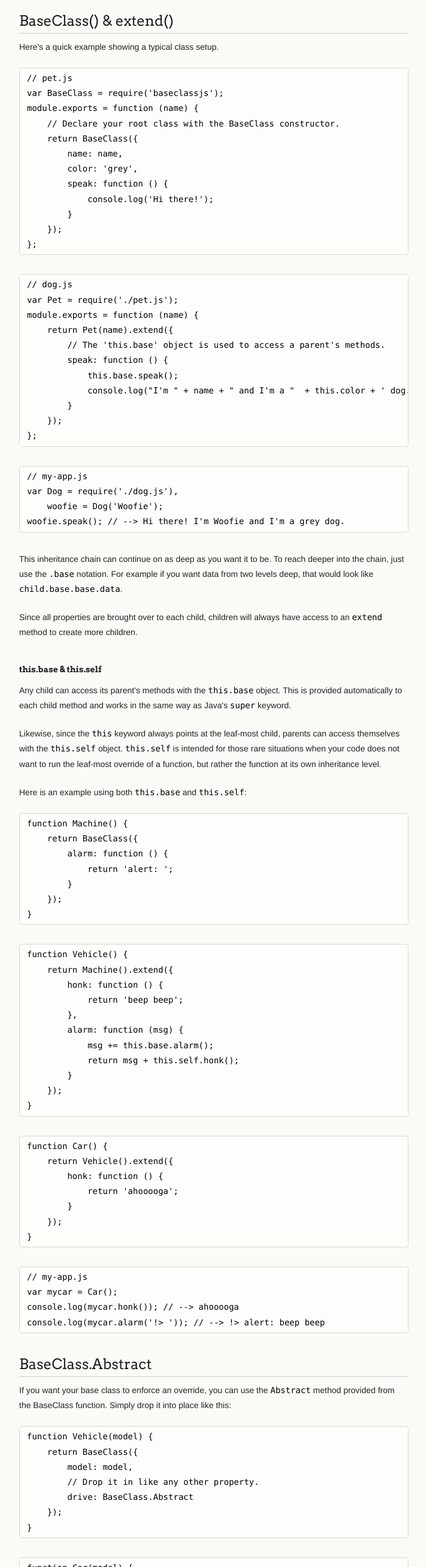
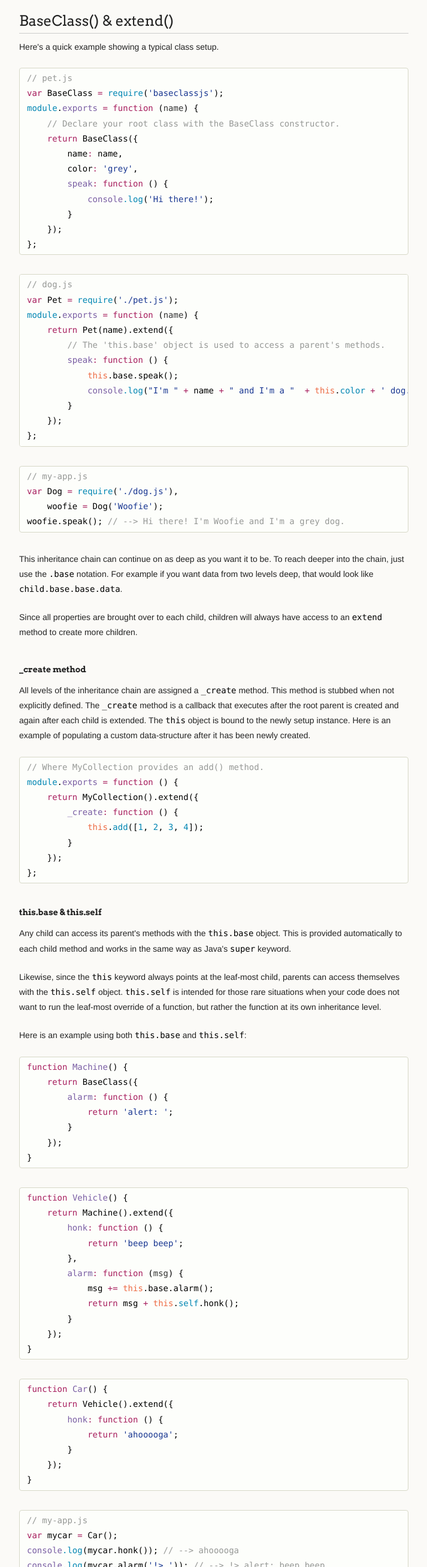
Before and after one commit to cobbdb/baseclass, a plain HTML site: page index.html in a window 1280 px wide. Shown: the part 1740-4353 px from the top of the page at 60% size, without its empty margins (278-991 px from the left). Drawn offline with Linux system fonts and the light colour scheme.

Commit message:
Create gh-pages branch via GitHub

```diff
--- a/index.html
+++ b/index.html
@@ -6,7 +6,7 @@
     <title>Baseclass by cobbdb</title>
 
     <link rel="stylesheet" href="stylesheets/styles.css">
-    <link rel="stylesheet" href="stylesheets/pygment_trac.css">
+    <link rel="stylesheet" href="stylesheets/github-light.css">
     <script src="javascripts/scale.fix.js"></script>
     <meta name="viewport" content="width=device-width, initial-scale=1, user-scalable=no">
     <!--[if lt IE 9]>
@@ -59,33 +59,33 @@ after it is <code>npm install</code>'d.</p>
 <p>Here's a quick example showing a typical class setup.</p>
 
 <div class="highlight highlight-javascript"><pre><span class="pl-c">// pet.js</span>
-<span class="pl-s">var</span> BaseClass <span class="pl-k">=</span> <span class="pl-s3">require</span>(<span class="pl-s1"><span class="pl-pds">'</span>baseclassjs<span class="pl-pds">'</span></span>);
-<span class="pl-s3">module</span>.<span class="pl-en">exports</span> <span class="pl-k">=</span> <span class="pl-st">function</span> (<span class="pl-vpf">name</span>) {
+<span class="pl-k">var</span> BaseClass <span class="pl-k">=</span> <span class="pl-c1">require</span>(<span class="pl-s"><span class="pl-pds">'</span>baseclassjs<span class="pl-pds">'</span></span>);
+<span class="pl-c1">module</span>.<span class="pl-en">exports</span> <span class="pl-k">=</span> <span class="pl-k">function</span> (<span class="pl-smi">name</span>) {
     <span class="pl-c">// Declare your root class with the BaseClass constructor.</span>
     <span class="pl-k">return</span> BaseClass({
         name<span class="pl-k">:</span> name,
-        color<span class="pl-k">:</span> <span class="pl-s1"><span class="pl-pds">'</span>grey<span class="pl-pds">'</span></span>,
-        <span class="pl-en">speak</span>: <span class="pl-st">function</span> () {
-            <span class="pl-en">console</span><span class="pl-s3">.log</span>(<span class="pl-s1"><span class="pl-pds">'</span>Hi there!<span class="pl-pds">'</span></span>);
+        color<span class="pl-k">:</span> <span class="pl-s"><span class="pl-pds">'</span>grey<span class="pl-pds">'</span></span>,
+        <span class="pl-en">speak</span><span class="pl-k">:</span> <span class="pl-k">function</span> () {
+            <span class="pl-en">console</span><span class="pl-c1">.log</span>(<span class="pl-s"><span class="pl-pds">'</span>Hi there!<span class="pl-pds">'</span></span>);
         }
     });
 };</pre></div>
 
 <div class="highlight highlight-javascript"><pre><span class="pl-c">// dog.js</span>
-<span class="pl-s">var</span> Pet <span class="pl-k">=</span> <span class="pl-s3">require</span>(<span class="pl-s1"><span class="pl-pds">'</span>./pet.js<span class="pl-pds">'</span></span>);
-<span class="pl-s3">module</span>.<span class="pl-en">exports</span> <span class="pl-k">=</span> <span class="pl-st">function</span> (<span class="pl-vpf">name</span>) {
+<span class="pl-k">var</span> Pet <span class="pl-k">=</span> <span class="pl-c1">require</span>(<span class="pl-s"><span class="pl-pds">'</span>./pet.js<span class="pl-pds">'</span></span>);
+<span class="pl-c1">module</span>.<span class="pl-en">exports</span> <span class="pl-k">=</span> <span class="pl-k">function</span> (<span class="pl-smi">name</span>) {
     <span class="pl-k">return</span> Pet(name).extend({
         <span class="pl-c">// The 'this.base' object is used to access a parent's methods.</span>
-        <span class="pl-en">speak</span>: <span class="pl-st">function</span> () {
+        <span class="pl-en">speak</span><span class="pl-k">:</span> <span class="pl-k">function</span> () {
             <span class="pl-v">this</span>.base.speak();
-            <span class="pl-en">console</span><span class="pl-s3">.log</span>(<span class="pl-s1"><span class="pl-pds">"</span>I'm <span class="pl-pds">"</span></span> <span class="pl-k">+</span> name <span class="pl-k">+</span> <span class="pl-s1"><span class="pl-pds">"</span> and I'm a <span class="pl-pds">"</span></span>  <span class="pl-k">+</span> <span class="pl-v">this</span>.<span class="pl-sc">color</span> <span class="pl-k">+</span> <span class="pl-s1"><span class="pl-pds">'</span> dog.<span class="pl-pds">'</span></span>);
+            <span class="pl-en">console</span><span class="pl-c1">.log</span>(<span class="pl-s"><span class="pl-pds">"</span>I'm <span class="pl-pds">"</span></span> <span class="pl-k">+</span> name <span class="pl-k">+</span> <span class="pl-s"><span class="pl-pds">"</span> and I'm a <span class="pl-pds">"</span></span>  <span class="pl-k">+</span> <span class="pl-v">this</span>.<span class="pl-c1">color</span> <span class="pl-k">+</span> <span class="pl-s"><span class="pl-pds">'</span> dog.<span class="pl-pds">'</span></span>);
         }
     });
 };</pre></div>
 
 <div class="highlight highlight-javascript"><pre><span class="pl-c">// my-app.js</span>
-<span class="pl-s">var</span> Dog <span class="pl-k">=</span> <span class="pl-s3">require</span>(<span class="pl-s1"><span class="pl-pds">'</span>./dog.js<span class="pl-pds">'</span></span>),
-    woofie <span class="pl-k">=</span> Dog(<span class="pl-s1"><span class="pl-pds">'</span>Woofie<span class="pl-pds">'</span></span>);
+<span class="pl-k">var</span> Dog <span class="pl-k">=</span> <span class="pl-c1">require</span>(<span class="pl-s"><span class="pl-pds">'</span>./dog.js<span class="pl-pds">'</span></span>),
+    woofie <span class="pl-k">=</span> Dog(<span class="pl-s"><span class="pl-pds">'</span>Woofie<span class="pl-pds">'</span></span>);
 woofie.speak(); <span class="pl-c">// --&gt; Hi there! I'm Woofie and I'm a grey dog.</span></pre></div>
 
 <p>This inheritance chain can continue on as deep as you want it to be. To
@@ -95,6 +95,25 @@ like <code>child.base.base.data</code>.</p>
 
 <p>Since all properties are brought over to each child, children will always
 have access to an <code>extend</code> method to create more children.</p>
+
+<h4>
+<a id="_create-method" class="anchor" href="#_create-method" aria-hidden="true"><span class="octicon octicon-link"></span></a>_create method</h4>
+
+<p>All levels of the inheritance chain are assigned a <code>_create</code> method. This
+method is stubbed when not explicitly defined. The <code>_create</code> method is
+a callback that executes after the root parent is created and again after
+each child is extended. The <code>this</code> object is bound to the newly setup
+instance. Here is an example of populating a custom data-structure after
+it has been newly created.</p>
+
+<div class="highlight highlight-javascript"><pre><span class="pl-c">// Where MyCollection provides an add() method.</span>
+<span class="pl-c1">module</span>.<span class="pl-en">exports</span> <span class="pl-k">=</span> <span class="pl-k">function</span> () {
+    <span class="pl-k">return</span> MyCollection().extend({
+        <span class="pl-en">_create</span><span class="pl-k">:</span> <span class="pl-k">function</span> () {
+            <span class="pl-v">this</span>.<span class="pl-c1">add</span>([<span class="pl-c1">1</span>, <span class="pl-c1">2</span>, <span class="pl-c1">3</span>, <span class="pl-c1">4</span>]);
+        }
+    });
+};</pre></div>
 
 <h4>
 <a id="thisbase--thisself" class="anchor" href="#thisbase--thisself" aria-hidden="true"><span class="octicon octicon-link"></span></a>this.base &amp; this.self</h4>
@@ -111,38 +130,38 @@ inheritance level.</p>
 
 <p>Here is an example using both <code>this.base</code> and <code>this.self</code>:</p>
 
-<div class="highlight highlight-javascript"><pre><span class="pl-st">function</span> <span class="pl-en">Machine</span>() {
+<div class="highlight highlight-javascript"><pre><span class="pl-k">function</span> <span class="pl-en">Machine</span>() {
     <span class="pl-k">return</span> BaseClass({
-        <span class="pl-en">alarm</span>: <span class="pl-st">function</span> () {
-            <span class="pl-k">return</span> <span class="pl-s1"><span class="pl-pds">'</span>alert: <span class="pl-pds">'</span></span>;
+        <span class="pl-en">alarm</span><span class="pl-k">:</span> <span class="pl-k">function</span> () {
+            <span class="pl-k">return</span> <span class="pl-s"><span class="pl-pds">'</span>alert: <span class="pl-pds">'</span></span>;
         }
     });
 }</pre></div>
 
-<div class="highlight highlight-javascript"><pre><span class="pl-st">function</span> <span class="pl-en">Vehicle</span>() {
+<div class="highlight highlight-javascript"><pre><span class="pl-k">function</span> <span class="pl-en">Vehicle</span>() {
     <span class="pl-k">return</span> Machine().extend({
-        <span class="pl-en">honk</span>: <span class="pl-st">function</span> () {
-            <span class="pl-k">return</span> <span class="pl-s1"><span class="pl-pds">'</span>beep beep<span class="pl-pds">'</span></span>;
+        <span class="pl-en">honk</span><span class="pl-k">:</span> <span class="pl-k">function</span> () {
+            <span class="pl-k">return</span> <span class="pl-s"><span class="pl-pds">'</span>beep beep<span class="pl-pds">'</span></span>;
         },
-        <span class="pl-en">alarm</span>: <span class="pl-st">function</span> (<span class="pl-vpf">msg</span>) {
+        <span class="pl-en">alarm</span><span class="pl-k">:</span> <span class="pl-k">function</span> (<span class="pl-smi">msg</span>) {
             msg <span class="pl-k">+=</span> <span class="pl-v">this</span>.base.alarm();
-            <span class="pl-k">return</span> msg <span class="pl-k">+</span> <span class="pl-v">this</span>.<span class="pl-sc">self</span>.honk();
+            <span class="pl-k">return</span> msg <span class="pl-k">+</span> <span class="pl-v">this</span>.<span class="pl-c1">self</span>.honk();
         }
     });
 }</pre></div>
 
-<div class="highlight highlight-javascript"><pre><span class="pl-st">function</span> <span class="pl-en">Car</span>() {
+<div class="highlight highlight-javascript"><pre><span class="pl-k">function</span> <span class="pl-en">Car</span>() {
     <span class="pl-k">return</span> Vehicle().extend({
-        <span class="pl-en">honk</span>: <span class="pl-st">function</span> () {
-            <span class="pl-k">return</span> <span class="pl-s1"><span class="pl-pds">'</span>ahooooga<span class="pl-pds">'</span></span>;
+        <span class="pl-en">honk</span><span class="pl-k">:</span> <span class="pl-k">function</span> () {
+            <span class="pl-k">return</span> <span class="pl-s"><span class="pl-pds">'</span>ahooooga<span class="pl-pds">'</span></span>;
         }
     });
 }</pre></div>
 
 <div class="highlight highlight-javascript"><pre><span class="pl-c">// my-app.js</span>
-<span class="pl-s">var</span> mycar <span class="pl-k">=</span> Car();
-<span class="pl-en">console</span><span class="pl-s3">.log</span>(mycar.honk()); <span class="pl-c">// --&gt; ahooooga</span>
-<span class="pl-en">console</span><span class="pl-s3">.log</span>(mycar.alarm(<span class="pl-s1"><span class="pl-pds">'</span>!&gt; <span class="pl-pds">'</span></span>)); <span class="pl-c">// --&gt; !&gt; alert: beep beep</span></pre></div>
+<span class="pl-k">var</span> mycar <span class="pl-k">=</span> Car();
+<span class="pl-en">console</span><span class="pl-c1">.log</span>(mycar.honk()); <span class="pl-c">// --&gt; ahooooga</span>
+<span class="pl-en">console</span><span class="pl-c1">.log</span>(mycar.alarm(<span class="pl-s"><span class="pl-pds">'</span>!&gt; <span class="pl-pds">'</span></span>)); <span class="pl-c">// --&gt; !&gt; alert: beep beep</span></pre></div>
 
 <h2>
 <a id="baseclassabstract" class="anchor" href="#baseclassabstract" aria-hidden="true"><span class="octicon octicon-link"></span></a>BaseClass.Abstract</h2>
@@ -151,7 +170,7 @@ inheritance level.</p>
 <code>Abstract</code> method provided from the BaseClass function. Simply drop it into
 place like this:</p>
 
-<div class="highlight highlight-javascript"><pre><span class="pl-st">function</span> <span class="pl-en">Vehicle</span>(<span class="pl-vpf">model</span>) {
+<div class="highlight highlight-javascript"><pre><span class="pl-k">function</span> <span class="pl-en">Vehicle</span>(<span class="pl-smi">model</span>) {
     <span class="pl-k">return</span> BaseClass({
         model<span class="pl-k">:</span> model,
         <span class="pl-c">// Drop it in like any other property.</span>
@@ -159,15 +178,15 @@ place like this:</p>
     });
 }</pre></div>
 
-<div class="highlight highlight-javascript"><pre><span class="pl-st">function</span> <span class="pl-en">Car</span>(<span class="pl-vpf">model</span>) {
+<div class="highlight highlight-javascript"><pre><span class="pl-k">function</span> <span class="pl-en">Car</span>(<span class="pl-smi">model</span>) {
     <span class="pl-k">return</span> Vehicle(model).extend({
-        color<span class="pl-k">:</span> <span class="pl-s1"><span class="pl-pds">'</span>blue<span class="pl-pds">'</span></span>
+        color<span class="pl-k">:</span> <span class="pl-s"><span class="pl-pds">'</span>blue<span class="pl-pds">'</span></span>
         <span class="pl-c">// Notice we did -not- override the drive() method.</span>
     });
 }</pre></div>
 
 <div class="highlight highlight-javascript"><pre><span class="pl-c">// my-app.js</span>
-<span class="pl-s">var</span> mycar <span class="pl-k">=</span> Car(<span class="pl-s1"><span class="pl-pds">'</span>Honda<span class="pl-pds">'</span></span>);
+<span class="pl-k">var</span> mycar <span class="pl-k">=</span> Car(<span class="pl-s"><span class="pl-pds">'</span>Honda<span class="pl-pds">'</span></span>);
 mycar.drive(); <span class="pl-c">// --&gt; Throws JS Error!</span></pre></div>
 
 <p>Calling an abstract method that has not been overridden will result in a
@@ -180,7 +199,7 @@ JS Error being thrown.</p>
 provided to all children. This can be done easily with the <code>Stub</code> method.</p>
 
 <div class="highlight highlight-javascript"><pre><span class="pl-c">// vehicle.js</span>
-<span class="pl-s">var</span> <span class="pl-en">Vehicle</span> <span class="pl-k">=</span> <span class="pl-st">function</span> (<span class="pl-vpf">model</span>) {
+<span class="pl-k">var</span> <span class="pl-en">Vehicle</span> <span class="pl-k">=</span> <span class="pl-k">function</span> (<span class="pl-smi">model</span>) {
     <span class="pl-k">return</span> BaseClass({
         model<span class="pl-k">:</span> model,
         <span class="pl-c">// Drop it in like any other property.</span>
@@ -189,15 +208,15 @@ provided to all children. This can be done easily with the <code>Stub</code> met
 };</pre></div>
 
 <div class="highlight highlight-javascript"><pre><span class="pl-c">// car.js</span>
-<span class="pl-s">var</span> <span class="pl-en">Car</span> <span class="pl-k">=</span> <span class="pl-st">function</span> (<span class="pl-vpf">model</span>) {
+<span class="pl-k">var</span> <span class="pl-en">Car</span> <span class="pl-k">=</span> <span class="pl-k">function</span> (<span class="pl-smi">model</span>) {
     <span class="pl-k">return</span> Vehicle(model).extend({
-        weight<span class="pl-k">:</span> <span class="pl-s1"><span class="pl-pds">'</span>1000lbs<span class="pl-pds">'</span></span>
+        weight<span class="pl-k">:</span> <span class="pl-s"><span class="pl-pds">'</span>1000lbs<span class="pl-pds">'</span></span>
         <span class="pl-c">// Notice we did -not- override the honk() method.</span>
     });
 };</pre></div>
 
 <div class="highlight highlight-javascript"><pre><span class="pl-c">// my-app.js</span>
-<span class="pl-s">var</span> whip <span class="pl-k">=</span> Car(<span class="pl-s1"><span class="pl-pds">'</span>Honda<span class="pl-pds">'</span></span>);
+<span class="pl-k">var</span> whip <span class="pl-k">=</span> Car(<span class="pl-s"><span class="pl-pds">'</span>Honda<span class="pl-pds">'</span></span>);
 whip.honk(); <span class="pl-c">// --&gt; Nothing happens.</span></pre></div>
 
 <h2>
@@ -209,20 +228,20 @@ contain an <code>implement()</code> method used to attach one or more
 interfaces.</p>
 
 <div class="highlight highlight-javascript"><pre><span class="pl-c">// honkable.js</span>
-<span class="pl-s">var</span> BaseClass <span class="pl-k">=</span> <span class="pl-s3">require</span>(<span class="pl-s1"><span class="pl-pds">'</span>baseclassjs<span class="pl-pds">'</span></span>);
-<span class="pl-sv">module</span>.exports <span class="pl-k">=</span> BaseClass.Interface({
-    <span class="pl-en">honk</span>: <span class="pl-st">function</span> () {
-        <span class="pl-k">return</span> <span class="pl-s1"><span class="pl-pds">'</span>beep beep<span class="pl-pds">'</span></span>;
+<span class="pl-k">var</span> BaseClass <span class="pl-k">=</span> <span class="pl-c1">require</span>(<span class="pl-s"><span class="pl-pds">'</span>baseclassjs<span class="pl-pds">'</span></span>);
+<span class="pl-c1">module</span>.exports <span class="pl-k">=</span> BaseClass.Interface({
+    <span class="pl-en">honk</span><span class="pl-k">:</span> <span class="pl-k">function</span> () {
+        <span class="pl-k">return</span> <span class="pl-s"><span class="pl-pds">'</span>beep beep<span class="pl-pds">'</span></span>;
     }
 });</pre></div>
 
 <div class="highlight highlight-javascript"><pre><span class="pl-c">// car.js</span>
-<span class="pl-s">var</span> Vehicle <span class="pl-k">=</span> <span class="pl-s3">require</span>(<span class="pl-s1"><span class="pl-pds">'</span>./vehicle.js<span class="pl-pds">'</span></span>),
-    Honkable <span class="pl-k">=</span> <span class="pl-s3">require</span>(<span class="pl-s1"><span class="pl-pds">'</span>./honkable.js<span class="pl-pds">'</span></span>),
-    Driveable <span class="pl-k">=</span> <span class="pl-s3">require</span>(<span class="pl-s1"><span class="pl-pds">'</span>./driveable.js<span class="pl-pds">'</span></span>);
-<span class="pl-s3">module</span>.<span class="pl-en">exports</span> <span class="pl-k">=</span> <span class="pl-st">function</span> (<span class="pl-vpf">model</span>) {
+<span class="pl-k">var</span> Vehicle <span class="pl-k">=</span> <span class="pl-c1">require</span>(<span class="pl-s"><span class="pl-pds">'</span>./vehicle.js<span class="pl-pds">'</span></span>),
+    Honkable <span class="pl-k">=</span> <span class="pl-c1">require</span>(<span class="pl-s"><span class="pl-pds">'</span>./honkable.js<span class="pl-pds">'</span></span>),
+    Driveable <span class="pl-k">=</span> <span class="pl-c1">require</span>(<span class="pl-s"><span class="pl-pds">'</span>./driveable.js<span class="pl-pds">'</span></span>);
+<span class="pl-c1">module</span>.<span class="pl-en">exports</span> <span class="pl-k">=</span> <span class="pl-k">function</span> (<span class="pl-smi">model</span>) {
     <span class="pl-k">return</span> Vehicle(model).extend({
-        weight<span class="pl-k">:</span> <span class="pl-s1"><span class="pl-pds">'</span>1000lbs<span class="pl-pds">'</span></span>
+        weight<span class="pl-k">:</span> <span class="pl-s"><span class="pl-pds">'</span>1000lbs<span class="pl-pds">'</span></span>
     }).implement(
         Honkable,
         Driveable
@@ -230,8 +249,8 @@ interfaces.</p>
 };</pre></div>
 
 <div class="highlight highlight-javascript"><pre><span class="pl-c">// myapp.js</span>
-<span class="pl-s">var</span> Car <span class="pl-k">=</span> <span class="pl-s3">require</span>(<span class="pl-s1"><span class="pl-pds">'</span>./cat.js<span class="pl-pds">'</span></span>);
-mycar <span class="pl-k">=</span> Car(<span class="pl-s1"><span class="pl-pds">'</span>honda<span class="pl-pds">'</span></span>);
+<span class="pl-k">var</span> Car <span class="pl-k">=</span> <span class="pl-c1">require</span>(<span class="pl-s"><span class="pl-pds">'</span>./cat.js<span class="pl-pds">'</span></span>);
+mycar <span class="pl-k">=</span> Car(<span class="pl-s"><span class="pl-pds">'</span>honda<span class="pl-pds">'</span></span>);
 mycar.honk(); <span class="pl-c">// --&gt; beep beep</span></pre></div>
 
 <hr>
@@ -245,7 +264,7 @@ mycar.honk(); <span class="pl-c">// --&gt; beep beep</span></pre></div>
 </ul>
       </section>
       <footer>
-        <p><small>Hosted on <a href="http://pages.github.com">GitHub Pages</a> using the Dinky theme</small></p>
+        <p><small>Hosted on <a href="https://pages.github.com">GitHub Pages</a> using the Dinky theme</small></p>
       </footer>
     </div>
     <!--[if !IE]><script>fixScale(document);</script><![endif]-->
--- /dev/null
+++ b/stylesheets/github-light.css
@@ -0,0 +1,115 @@
+/*
+   Copyright 2014 GitHub Inc.
+
+   Licensed under the Apache License, Version 2.0 (the "License");
+   you may not use this file except in compliance with the License.
+   You may obtain a copy of the License at
+
+       http://www.apache.org/licenses/LICENSE-2.0
+
+   Unless required by applicable law or agreed to in writing, software
+   distributed under the License is distributed on an "AS IS" BASIS,
+   WITHOUT WARRANTIES OR CONDITIONS OF ANY KIND, either express or implied.
+   See the License for the specific language governing permissions and
+   limitations under the License.
+
+*/
+
+.pl-c /* comment */ {
+  color: #969896;
+}
+
+.pl-c1      /* constant, markup.raw, meta.diff.header, meta.module-reference, meta.property-name, support, support.constant, support.variable, variable.other.constant */,
+.pl-s .pl-v /* string variable */ {
+  color: #0086b3;
+}
+
+.pl-e  /* entity */,
+.pl-en /* entity.name */ {
+  color: #795da3;
+}
+
+.pl-s .pl-s1 /* string source */,
+.pl-smi      /* storage.modifier.import, storage.modifier.package, storage.type.java, variable.other, variable.parameter.function */ {
+  color: #333;
+}
+
+.pl-ent /* entity.name.tag */ {
+  color: #63a35c;
+}
+
+.pl-k /* keyword, storage, storage.type */ {
+  color: #a71d5d;
+}
+
+.pl-pds              /* punctuation.definition.string, string.regexp.character-class */,
+.pl-s                /* string */,
+.pl-s .pl-pse .pl-s1 /* string punctuation.section.embedded source */,
+.pl-sr               /* string.regexp */,
+.pl-sr .pl-cce       /* string.regexp constant.character.escape */,
+.pl-sr .pl-sra       /* string.regexp string.regexp.arbitrary-repitition */,
+.pl-sr .pl-sre       /* string.regexp source.ruby.embedded */ {
+  color: #183691;
+}
+
+.pl-v /* variable */ {
+  color: #ed6a43;
+}
+
+.pl-id /* invalid.deprecated */ {
+  color: #b52a1d;
+}
+
+.pl-ii /* invalid.illegal */ {
+  background-color: #b52a1d;
+  color: #f8f8f8;
+}
+
+.pl-sr .pl-cce /* string.regexp constant.character.escape */ {
+  color: #63a35c;
+  font-weight: bold;
+}
+
+.pl-ml /* markup.list */ {
+  color: #693a17;
+}
+
+.pl-mh        /* markup.heading */,
+.pl-mh .pl-en /* markup.heading entity.name */,
+.pl-ms        /* meta.separator */ {
+  color: #1d3e81;
+  font-weight: bold;
+}
+
+.pl-mq /* markup.quote */ {
+  color: #008080;
+}
+
+.pl-mi /* markup.italic */ {
+  color: #333;
+  font-style: italic;
+}
+
+.pl-mb /* markup.bold */ {
+  color: #333;
+  font-weight: bold;
+}
+
+.pl-md /* markup.deleted, meta.diff.header.from-file */ {
+  background-color: #ffecec;
+  color: #bd2c00;
+}
+
+.pl-mi1 /* markup.inserted, meta.diff.header.to-file */ {
+  background-color: #eaffea;
+  color: #55a532;
+}
+
+.pl-mdr /* meta.diff.range */ {
+  color: #795da3;
+  font-weight: bold;
+}
+
+.pl-mo /* meta.output */ {
+  color: #1d3e81;
+}
```
Also changed, not shown: params.json (+1 -1 lines).
